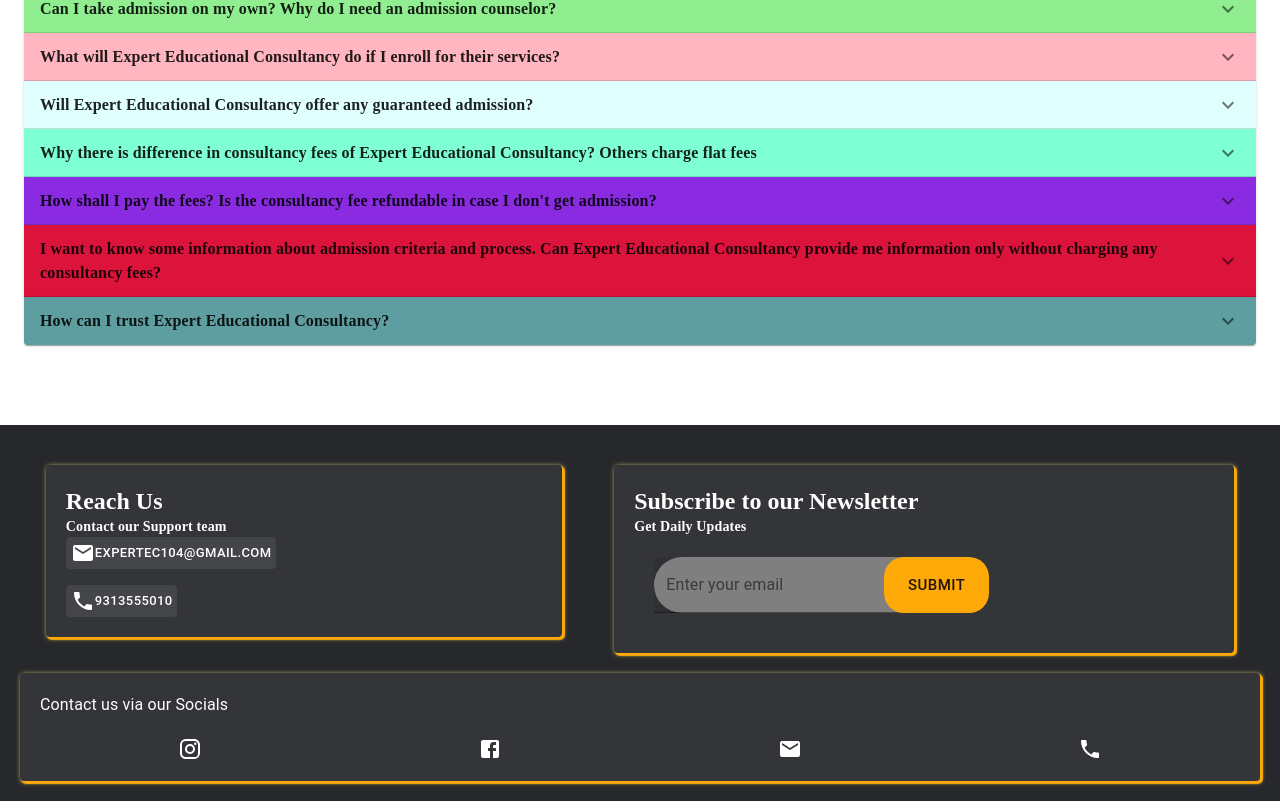
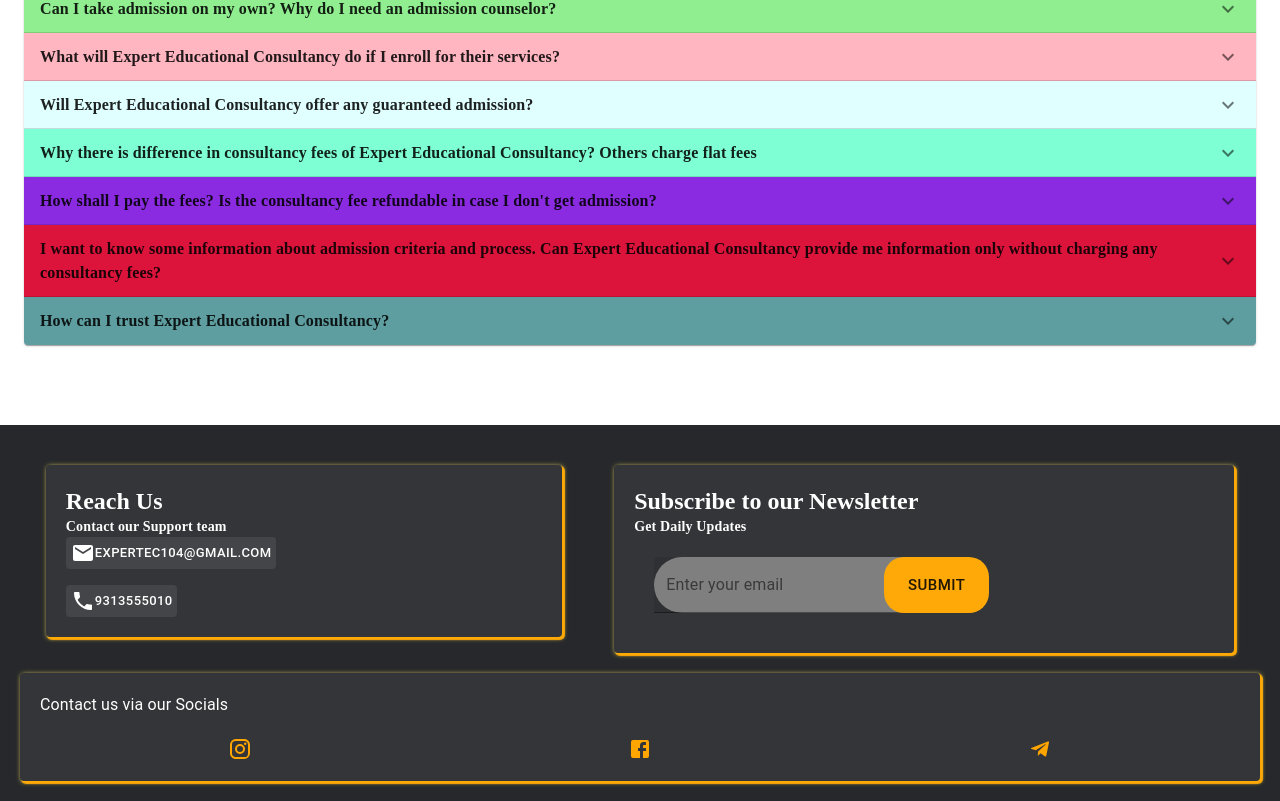
Before and after one commit to sarthakx30/Expert-Educational-Consultancy, a React (Create React App) app in the folder client/: page /reviews in a window 1280 px wide. Shown: the part 319-1120 px from the top of the page. Built offline with nearby package versions, Linux system fonts and the light colour scheme.

Commit message:
changed footer

```diff
--- a/client/src/components/footer.js
+++ b/client/src/components/footer.js
@@ -1,6 +1,6 @@
 import React from 'react';
 import { TextField, Button, Grid, Box, Typography, makeStyles, Paper, Container } from '@material-ui/core';
-import { Instagram, Facebook, Mail, Phone } from '@material-ui/icons';
+import { Instagram, Facebook, Mail, Phone,Telegram} from '@material-ui/icons';
 
 const useStyles = makeStyles(() => ({
     text: {
@@ -60,6 +60,7 @@ const useStyles = makeStyles(() => ({
     },
     icon: {
         // margin: "20px",
+        color:"orange"
     },
 
 }));
@@ -110,10 +111,9 @@ const Footer = () => {
                 <Box
                     className={classes.icons}
                 >
-                    <Instagram className={classes.icon} />
-                    <Facebook className={classes.icon} />
-                    <Mail className={classes.icon} />
-                    <Phone className={classes.icon} />
+                    <a target="_blank" href="https://www.instagram.com/experteducationalconsultancy/?hl=en"><Instagram className={classes.icon} /></a>
+                    <a target="_blank" href="https://www.facebook.com/ExpertEducatoinalConsultancy"><Facebook className={classes.icon} /></a>
+                    <a target="_blank" href="https://t.me/ExpertNEETUG"><Telegram className={classes.icon} /></a>
                 </Box>
             </Paper>
         </Box>
```
